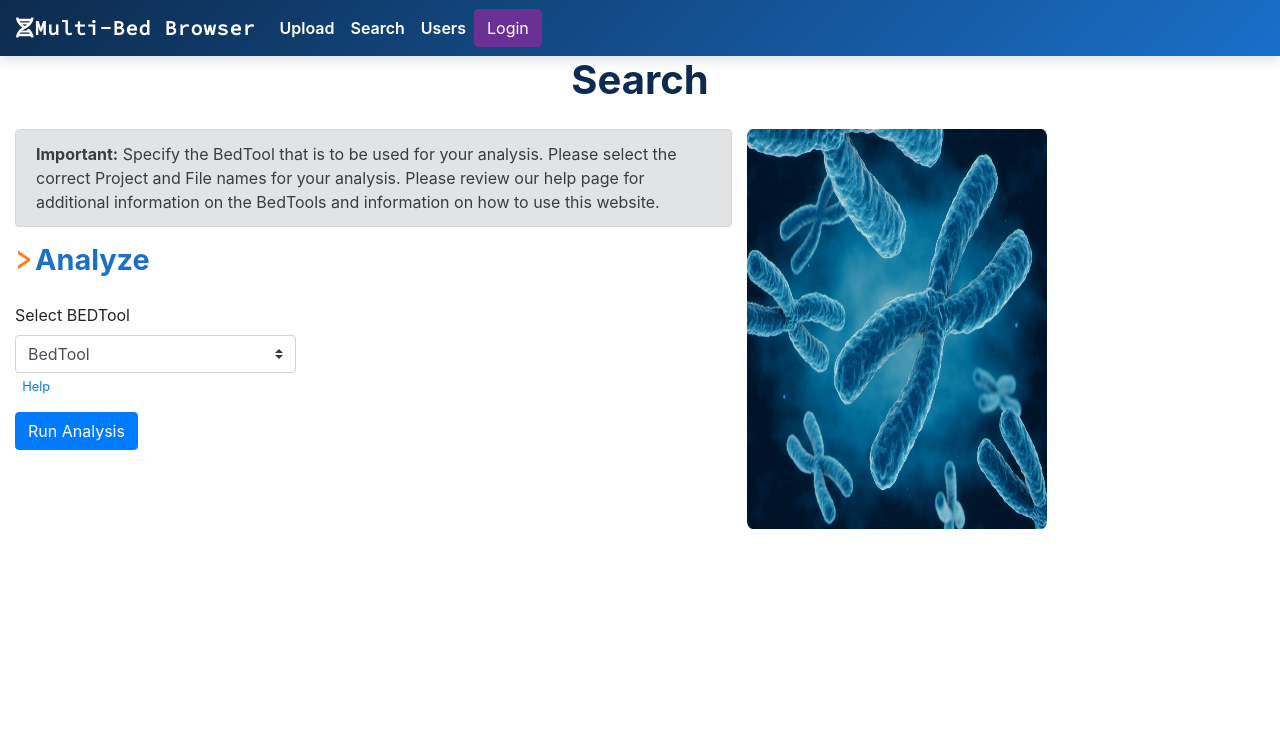
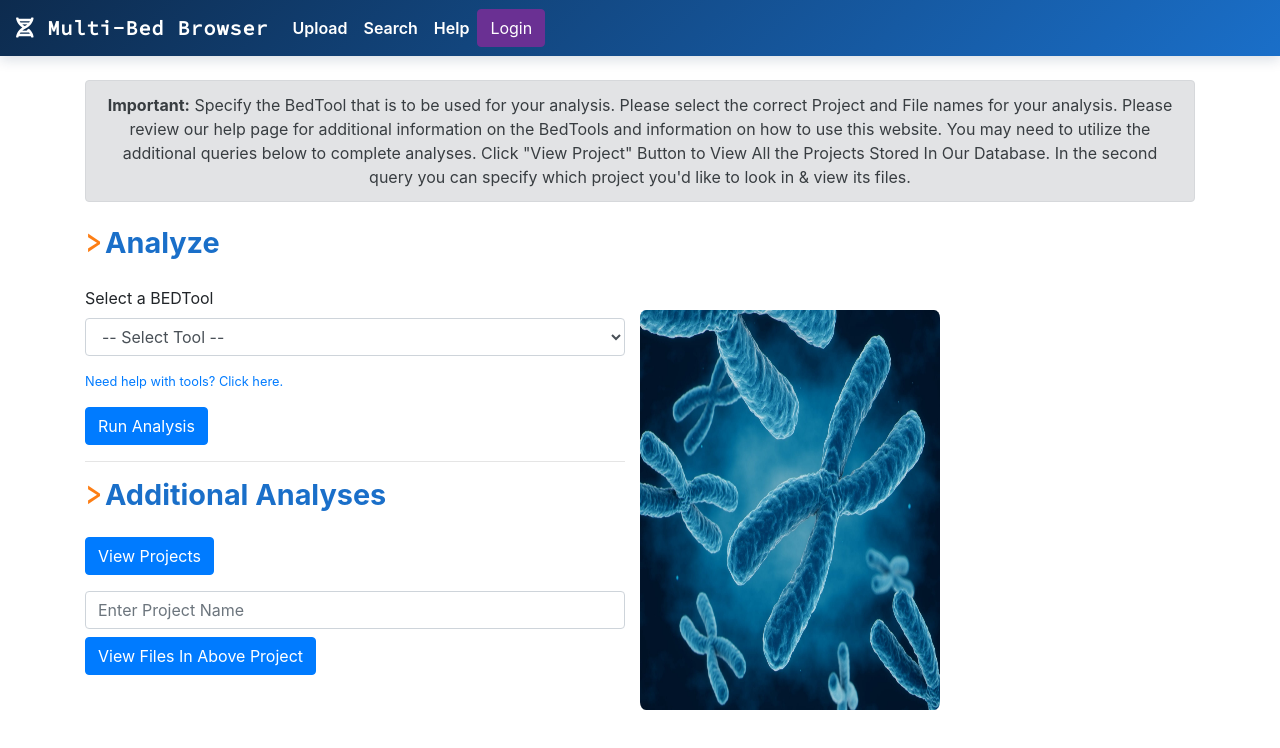
Before and after one commit to amcdonald0/multibedbrowser, a plain HTML site: page search.html in a window 1280 px wide. Drawn offline with nearby package versions, Linux system fonts and the light colour scheme.

Commit message:
search updates

```diff
--- a/bedtools-form.js
+++ b/bedtools-form.js
@@ -12,11 +12,11 @@ document.addEventListener('DOMContentLoaded', function () {
             container.innerHTML = `
               <div class="form-group">
                 <label for="input-file">Input File (BED/GFF/VCF)</label>
-                <input type="file" class="form-control-file" id="input-file" name="input_file" required>
+                <input type="text" class="form-control-file" id="input-file" name="input_file" required>
               </div>
               <div class="form-group">
                 <label>Annotation Files</label>
-                <input type="file" class="form-control-file mb-2" name="annotation_files[]" multiple required>
+                <input type="text" class="form-control-file mb-2" name="annotation_files[]" multiple required>
                 <small class="form-text text-muted">You can select multiple annotation files.</small>
               </div>
             `;
@@ -29,11 +29,11 @@ document.addEventListener('DOMContentLoaded', function () {
             container.innerHTML = `
               <div class="form-group">
                 <label for="fileA">File A (BED)</label>
-                <input type="file" class="form-control-file" id="fileA" name="fileA" required>
+                <input type="text" class="form-control-file" id="fileA" name="fileA" required>
               </div>
               <div class="form-group">
                 <label for="fileB">File B (BED)</label>
-                <input type="file" class="form-control-file" id="fileB" name="fileB" required>
+                <input type="text" class="form-control-file" id="fileB" name="fileB" required>
               </div>
             `;
             break;
@@ -46,7 +46,7 @@ document.addEventListener('DOMContentLoaded', function () {
             container.innerHTML = `
               <div class="form-group">
                 <label for="input-file">Input File (BED)</label>
-                <input type="file" class="form-control-file" id="input-file" name="input_file" required>
+                <input type="text" class="form-control-file" id="input-file" name="input_file" required>
               </div>
             `;
             break;
@@ -57,11 +57,11 @@ document.addEventListener('DOMContentLoaded', function () {
             container.innerHTML = `
               <div class="form-group">
                 <label for="fileA">File A (BED)</label>
-                <input type="file" class="form-control-file" id="fileA" name="fileA" required>
+                <input type="text" class="form-control-file" id="fileA" name="fileA" required>
               </div>
               <div class="form-group">
                 <label for="fileB">File B (BED)</label>
-                <input type="file" class="form-control-file" id="fileB" name="fileB" required>
+                <input type="text" class="form-control-file" id="fileB" name="fileB" required>
               </div>
             `;
             break;
@@ -70,11 +70,11 @@ document.addEventListener('DOMContentLoaded', function () {
             container.innerHTML = `
               <div class="form-group">
                 <label for="bed-file">BED File</label>
-                <input type="file" class="form-control-file" id="bed-file" name="bed_file" required>
+                <input type="text" class="form-control-file" id="bed-file" name="bed_file" required>
               </div>
               <div class="form-group">
                 <label for="fasta-file">Reference Genome (FASTA)</label>
-                <input type="file" class="form-control-file" id="fasta-file" name="fasta_file" required>
+                <input type="text" class="form-control-file" id="fasta-file" name="fasta_file" required>
               </div>
             `;
             break;
@@ -83,11 +83,11 @@ document.addEventListener('DOMContentLoaded', function () {
             container.innerHTML = `
               <div class="form-group">
                 <label for="bed-file">Input BED File</label>
-                <input type="file" class="form-control-file" id="bed-file" name="bed_file" required>
+                <input type="text" class="form-control-file" id="bed-file" name="bed_file" required>
               </div>
               <div class="form-group">
                 <label for="genome-file">Genome File</label>
-                <input type="file" class="form-control-file" id="genome-file" name="genome_file" required>
+                <input type="text" class="form-control-file" id="genome-file" name="genome_file" required>
               </div>
             `;
             break;
@@ -97,7 +97,7 @@ document.addEventListener('DOMContentLoaded', function () {
             container.innerHTML = `
               <div class="form-group">
                 <label>Input BED Files</label>
-                <input type="file" class="form-control-file" name="input_bed_files[]" multiple required>
+                <input type="text" class="form-control-file" name="input_bed_files[]" multiple required>
                 <small class="form-text text-muted">Select multiple BED files.</small>
               </div>
             `;
@@ -107,7 +107,7 @@ document.addEventListener('DOMContentLoaded', function () {
             container.innerHTML = `
               <div class="form-group">
                 <label for="bam-file">Input BAM File</label>
-                <input type="file" class="form-control-file" id="bam-file" name="bam_file" required>
+                <input type="text" class="form-control-file" id="bam-file" name="bam_file" required>
               </div>
             `;
             break;
--- a/search.html
+++ b/search.html
@@ -15,15 +15,15 @@
 
     <style>
       img {
-          width: 100%;
+        width: 200%;
         border-radius: 2%;
       }
         </style>
-    <title>Hello, world!</title>
+    <title>Search/Analysis</title>
   </head>
   <body>
     <nav class="navbar navbar-expand-lg navbar-light bg-light">
-      <a class="navbar-brand" href="#home.html"><i class="fas fa-dna helix-icon"></i>Multi-Bed Browser  </a>
+      <a class="navbar-brand" href="home.html"><i class="fas fa-dna helix-icon"></i> Multi-Bed Browser  </a>
       <button class="navbar-toggler" type="button" data-toggle="collapse" data-target="#navbarNav" aria-controls="navbarNav" aria-expanded="false" aria-label="Toggle navigation">
         <span class="navbar-toggler-icon"></span>
       </button>
@@ -36,7 +36,7 @@
             <a class="nav-link" href="search.html">Search <span class="sr-only">(current)</span></a>
           </li>
           <li class="nav-item">
-            <a class="nav-link" href="users.html">Users</a>
+            <a class="nav-link" href="help.html">Help</a>
           </li>
         </ul>
         <form class="form-inline">
@@ -45,73 +45,91 @@
       </div>
     </nav>
 
-    <div class="container-fluid">
+    <div class="container py-4">
 
-      <h1>Search</h1>
-
-      <div class="row">
-        <div class="col-7">
-
-          <div class="alert alert-secondary" role="alert">
+      <!-- Combined Alert -->
+      <div class="alert alert-secondary text-center mb-4" role="alert">
         <b>Important:</b>
 
         Specify the BedTool that is to be used for your analysis.
         Please select the correct Project and File names for your analysis.
         Please review our help page for additional information on the BedTools
-            and information on how to use this website.
-
+        and information on how to use this website. You may need to utilize the additional
+        queries below to complete analyses. Click "View Project" Button to View All the Projects
+        Stored In Our Database. In the second query you can specify which
+        project you'd like to look in & view its files.
       </div>
 
       <!-- Analysis Form -->
       <h2>Analyze</h2>
-
+      <!-- Main Page Row -->
       <div class="row">
-            <div class="col-5">
-          <form action='#' method="post">
+        <!-- Analysis Form + Image -->
+        <div class="col-md-6 mb-4">
+          <form id="analysisForm">
             <div class="form-group">
-              <label for="bedtool">Select BEDTool </label>
-              <select id="bedtool" class="custom-select" required>
-                <option value="">BedTool</option>
-                <option value="intersect">intersect</option>
+              <label for="bedtool">Select a BEDTool</label>
+              <select class="form-control" id="bedtool" name="bedtool">
+                <option value="">-- Select Tool --</option>
+                <option value="annotate">annotate</option>
+                <option value="merge">merge</option>
+                <option value="subtract">subtract</option>
                 <option value="coverage">coverage</option>
-                <option value="bamtobed">bamToBed</option>
-                <option value="bed12ToBed6">bed12ToBed6</option>
+                <option value="genomecov">genomecov</option>
+                <option value="closest">closest</option>
                 <option value="getfasta">getfasta</option>
-                <option value="closest">closest</option>
-                <option value="subtract">subtract</option>
+                <option value="shuffle">shuffle</option>
                 <option value="map">map</option>
-                <option value="shuffle">shuffle</option>
-                <option value="merge">merge</option>
                 <option value="groupby">groupby</option>
                 <option value="slop">slop</option>
-                <option value="multicov">multicov</option>
-                <option value="bamtobed12">bamtobed12</option>
-                <option value="overlap">overlap</option>
                 <option value="annotateBed">annotateBed</option>
                 <option value="complement">complement</option>
+                <option value="multicov">multicov</option>
+                <option value="bamtobed">bamtobed</option>
+                <option value="overlap">overlap</option>
               </select>
-              <small id="helpBlock" class="form-text text-muted">
-                <a href="help.html"> &nbsp;  Help &nbsp;  </a>
+            </div>
+
+            <!-- Help Block immediately below dropdown -->
+            <small id="helpBlock" class="form-text text-muted mb-3">
+              <a href="help.html">Need help with tools? Click here.</a>
             </small>
 
-              <div id="bedtool-options">
-                <!-- Dynamic bedtool form content -->
+            <!-- Dynamic BedTools Options -->
+            <div id="bedtool-options"></div>
+
+            <button type="submit" class="btn btn-primary">Run Analysis</button>
+          </form>
+
+          <hr>
+
+
+          <!-- Overview Form -->
+          <h2>Additional Analyses</h2>
+
+          <div class="mb-8">
+            <form id="viewProjectsForm" class="mb-3">
+              <button type="submit" class="btn btn-primary">View Projects</button>
+            </form>
+
+            <form id="viewFilesForm">
+              <div class="form-group">
+                <input type="text" class="form-control mb-2" id="projectName" placeholder="Enter Project Name">
+                <button type="submit" class="btn btn-primary">View Files In Above Project</button>
               </div>
-
-            </div>
-            <button type="submit" class="btn btn-primary">Run Analysis</button>
             </form>
           </div>
         </div>
 
+
+          <!-- View Buttons below Analysis -->
+           <!-- Image -->
+           <div class="text-center mt-4">
+            <img src="images/chromosome_search.jpg" alt="ChromosomeImg" class="img-fluid" style="float:right;width:300px;height:400px;">
           </div>
-        <img src="images/chromosome_search.jpg" alt="Chromosome" style="float:right;width:300px;height:400px;">
         </div>
-
-
-
       </div>
-
+    </div>
 
     <!-- JavaScript -->
     <script src="bedtools-form.js"></script>
```
Lines whose indentation alone changed are shown as unchanged.
